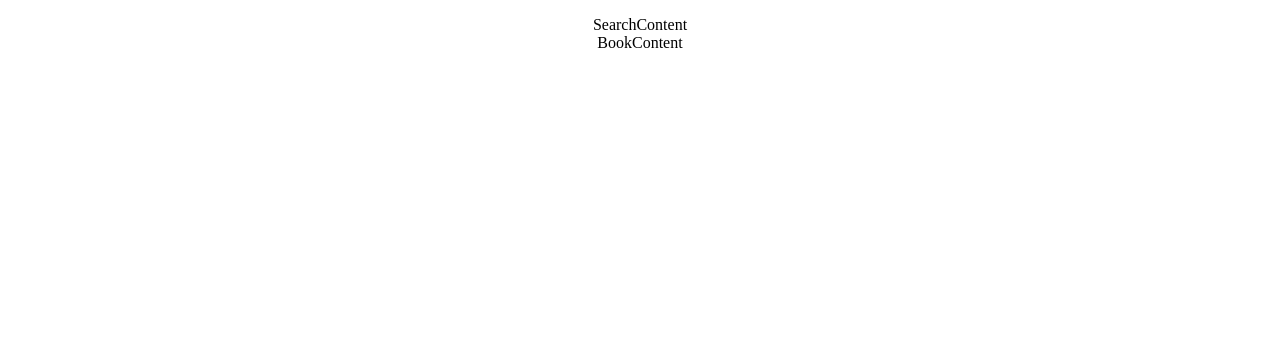
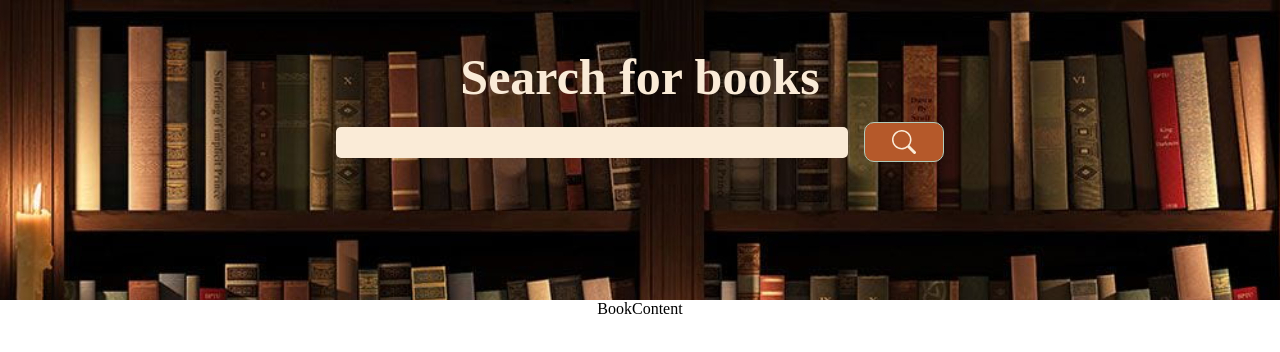
Before and after one commit to KatherinaFed/book-search, a React (Create React App) app: page / in a window 1280 px wide. Shown: the top 352 px of the page. Built offline with nearby package versions, Linux system fonts and the light colour scheme.

Commit message:
added Title, search Form, styles, image

```diff
--- a/package.json
+++ b/package.json
@@ -9,6 +9,7 @@
     "@testing-library/user-event": "^13.5.0",
     "react": "^18.2.0",
     "react-dom": "^18.2.0",
+    "react-icons": "^4.11.0",
     "react-scripts": "5.0.1",
     "web-vitals": "^2.1.4"
   },
--- a/src/App.css
+++ b/src/App.css
@@ -11,12 +11,6 @@
 .App {
   display: flex;
   flex-direction: column;
-  margin-top: 1rem;
-}
-
-.search-content {
-  display: flex;
-  justify-content: center;
 }
 
 .book-content {
--- a/src/App.js
+++ b/src/App.js
@@ -5,9 +5,7 @@ import SearchContent from './components/SearchContent/SearchContent';
 function App() {
   return (
     <div className="App">
-      <div className='search-content'>
         <SearchContent />
-      </div>
       <div className='book-content'>
         <BookContent />
       </div>
--- a/src/components/SearchContent/SearchContent.jsx
+++ b/src/components/SearchContent/SearchContent.jsx
@@ -1,9 +1,16 @@
 import React from 'react';
+import cls from './SearchContent.module.css'
+import Title from '../../shared/Title/Title';
+import SearchForm from '../../features/SearchForm/SearchForm';
 
 const SearchContent = () => {
   return (
-    <div>
-      SearchContent
+    <div className={cls.searchContent}>
+     <Title />
+     <div>
+
+     <SearchForm />
+     </div>
     </div>
   );
 };
--- a/src/components/SearchContent/SearchContent.module.css
+++ b/src/components/SearchContent/SearchContent.module.css
@@ -0,0 +1,4 @@
+.searchContent {
+  height: 300px;
+  background: url('../../assets/bgLibrary.jpg');
+}
--- /dev/null
+++ b/src/features/SearchForm/SearchForm.jsx
@@ -0,0 +1,16 @@
+import React from 'react';
+import cls from './SearchForm.module.css';
+import { BsSearch } from 'react-icons/bs';
+
+const SearchForm = () => {
+  return (
+    <form action="submit" className={cls.searchForm}>
+      <input className={cls.searchInput} />
+      <button className={cls.searchButton}>
+        <BsSearch />
+      </button>
+    </form>
+  );
+};
+
+export default SearchForm;
--- /dev/null
+++ b/src/features/SearchForm/SearchForm.module.css
@@ -0,0 +1,43 @@
+.searchForm {
+  display: flex;
+  justify-content: center;
+}
+
+.searchInput {
+  align-self: center;
+  background-color: antiquewhite;
+  border: none;
+  border-radius: 5px;
+  max-height: 2.5rem;
+  min-width: 15rem;
+  padding: 0.5rem 1rem;
+  width: 40vw;
+}
+
+.searchInput:focus::placeholder {
+  color: transparent;
+}
+
+.searchInput:focus {
+  outline: none;
+  border: 2px solid #ffc93c;
+}
+
+.searchButton {
+  align-items: center;
+  background-color: #b5592a;
+  border: 1px solid #b1cbbb;
+  border-radius: 10px;
+  color: antiquewhite;
+  cursor: pointer;
+  display: flex;
+  height: 2.5rem;
+  width: 5rem;
+  justify-content: center;
+  margin-left: 1rem;
+  font-size: 1.5rem;
+}
+
+.searchButton:hover {
+  background-color: #f09027;
+}
--- /dev/null
+++ b/src/shared/Title/Title.jsx
@@ -0,0 +1,8 @@
+import React from 'react';
+import cls from './Title.module.css';
+
+const Title = () => {
+  return <h1 className={cls.title}>Search for books</h1>;
+};
+
+export default Title;
--- /dev/null
+++ b/src/shared/Title/Title.module.css
@@ -0,0 +1,7 @@
+.title {
+  font-size: 50px;
+  color: antiquewhite;
+  margin-top: 3rem;
+  margin-bottom: 1rem;
+  text-align: center;
+}
```
Also changed, not shown: src/assets/bgLibrary.jpg (added), 1 other file (tests, documents, lock files or other folders).
